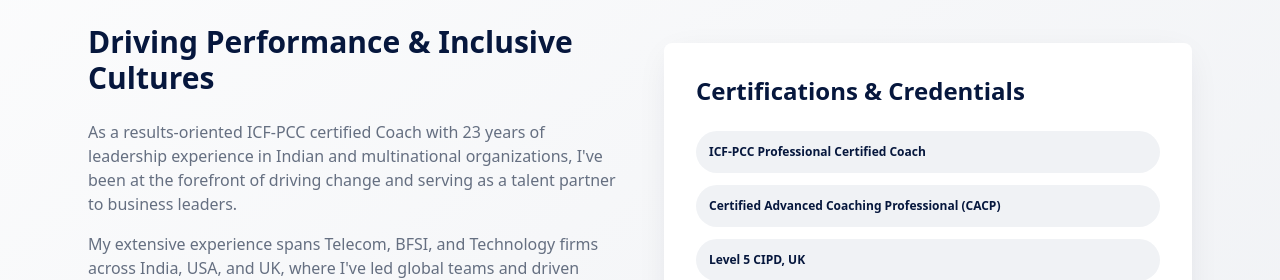
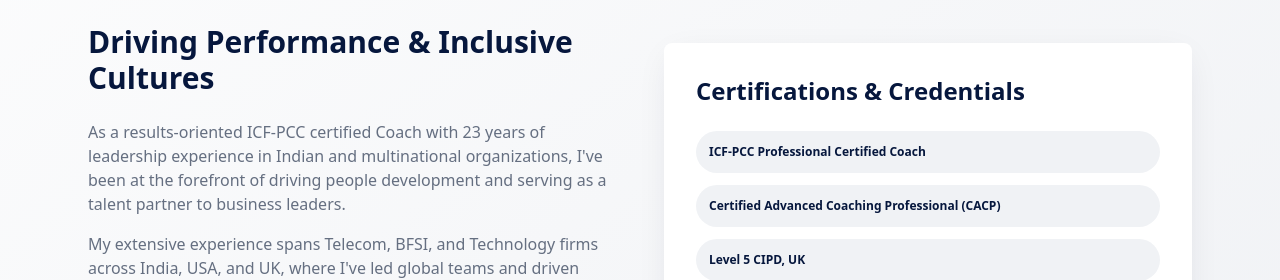
Before and after one commit to RaagTosh2007/lovable-xponentiallead-0e72bd36, a React (Vite) app: page / in a window 1280 px wide. Shown: the part 1320-1600 px from the top of the page. Built offline with nearby package versions, Linux system fonts and the light colour scheme.

Commit message:
Visual edit in Lovable
Edited UI in Lovable

```diff
--- a/src/components/About.tsx
+++ b/src/components/About.tsx
@@ -54,7 +54,7 @@ const About = () => {
               Driving Performance & Inclusive Cultures
             </h3>
             <div className="space-y-4 text-gray-sophisticated">
-              <p>As a results-oriented ICF-PCC certified Coach with 23 years of leadership experience in Indian and multinational organizations, I've been at the forefront of driving change and serving as a talent partner to business leaders.</p>
+              <p>As a results-oriented ICF-PCC certified Coach with 23 years of leadership experience in Indian and multinational organizations, I've been at the forefront of driving people development and serving as a talent partner to business leaders.</p>
               <p>
                 My extensive experience spans Telecom, BFSI, and Technology firms across India,
                 USA, and UK, where I've led global teams and driven performance through inclusive
```
